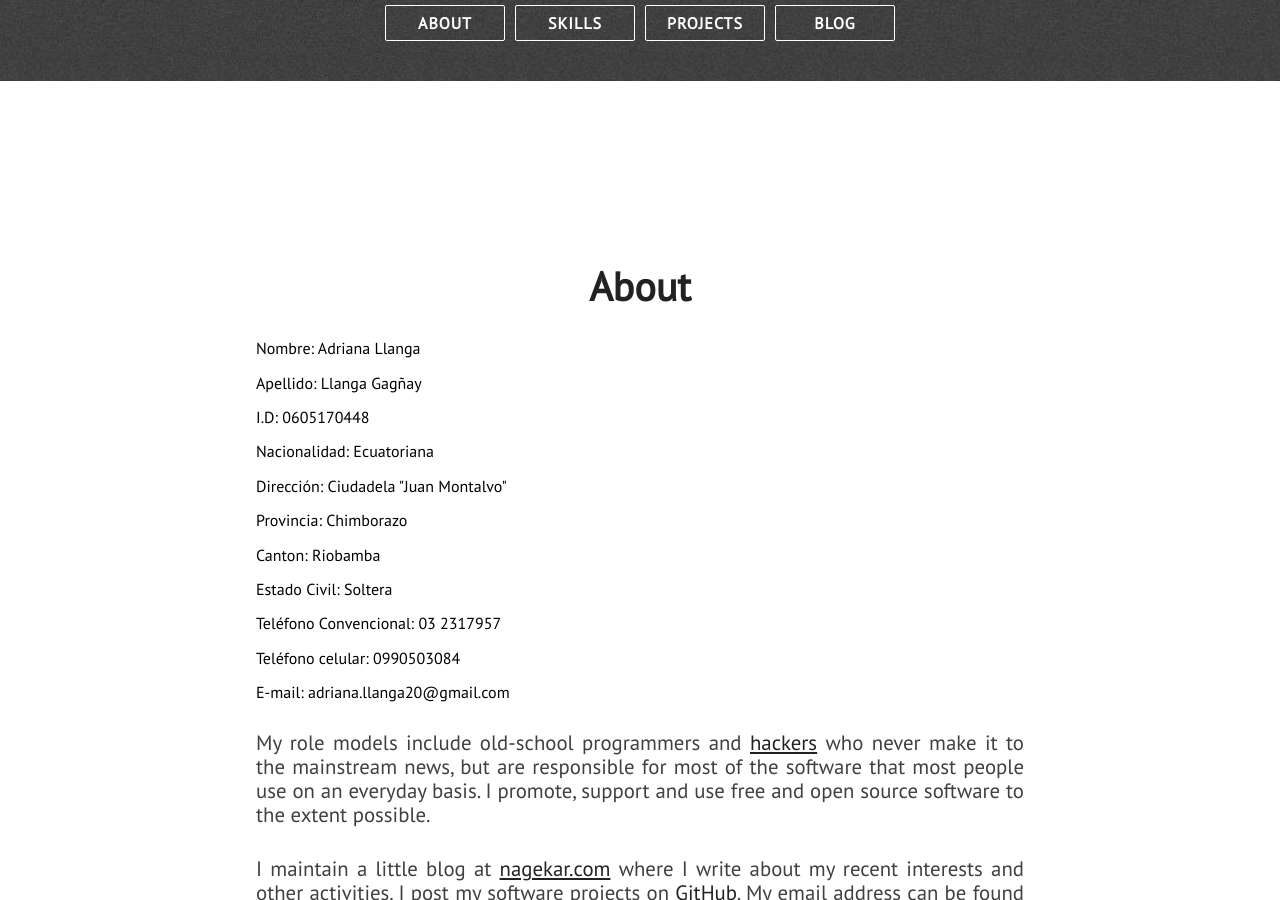
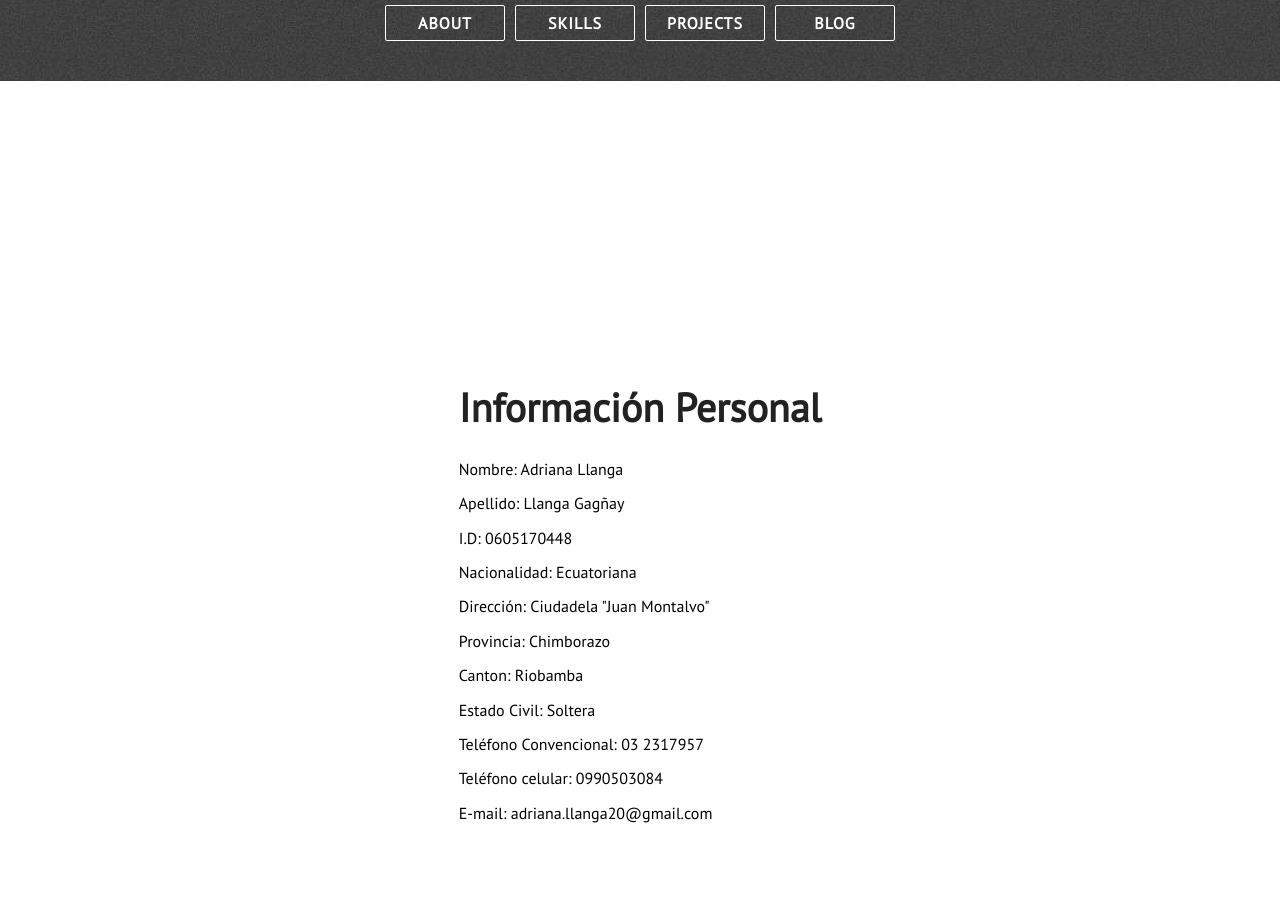
Before and after one commit to adrillg/adrillg.github.io, a Jekyll site: the page built from index.html, in a window 1280 px wide and 900 px high, scrolled down 819 px. Built offline with Jekyll 4.4.1, drawn with Linux system fonts in a browser that asks for light colours; nearby versions of some CDN libraries; some of the changed text lies outside the part shown.

Commit message:
Update about.html

```diff
--- a/_includes/about.html
+++ b/_includes/about.html
@@ -1,7 +1,7 @@
 <div class="section-wrapper">
-    <section class="section about" id="Datos Personales">
+    <section class="section about" id="about">
         <div id="about-text">
-            <div class="section-heading">About</div>
+            <div class="section-heading">Información Personal</div>
             <p class="paragraph-text justify-text">
                <p>Nombre: Adriana Llanga </p>
                <p>Apellido: Llanga Gagñay</p>
@@ -14,13 +14,7 @@
                <p>Teléfono Convencional: 03 2317957</p>
                <p>Teléfono celular: 0990503084</p>
                <p>E-mail: adriana.llanga20@gmail.com</p>
-            </p>
-            <p class="paragraph-text justify-text">
-                My role models include old-school programmers and <a href="https://stallman.org/articles/on-hacking.html">hackers</a> who never make it to the mainstream news, but are responsible for most of the software that most people use on an everyday basis. I promote, support and use free and open source software to the extent possible.
-            </p>
-            <p class="paragraph-text justify-text">
-                I maintain a little blog at <a href="{{ site.blog_url }}">nagekar.com</a> where I write about my recent interests and other activities. I post my software projects on <a href="https://github.com/{{ site.github_username }}">GitHub</a>. My email address can be found at the <span class="extra-link"><a href="#extra">bottom</a></span> of this page.
-            </p>
+           </p>
         </div>
     </section>
 </div>
```
